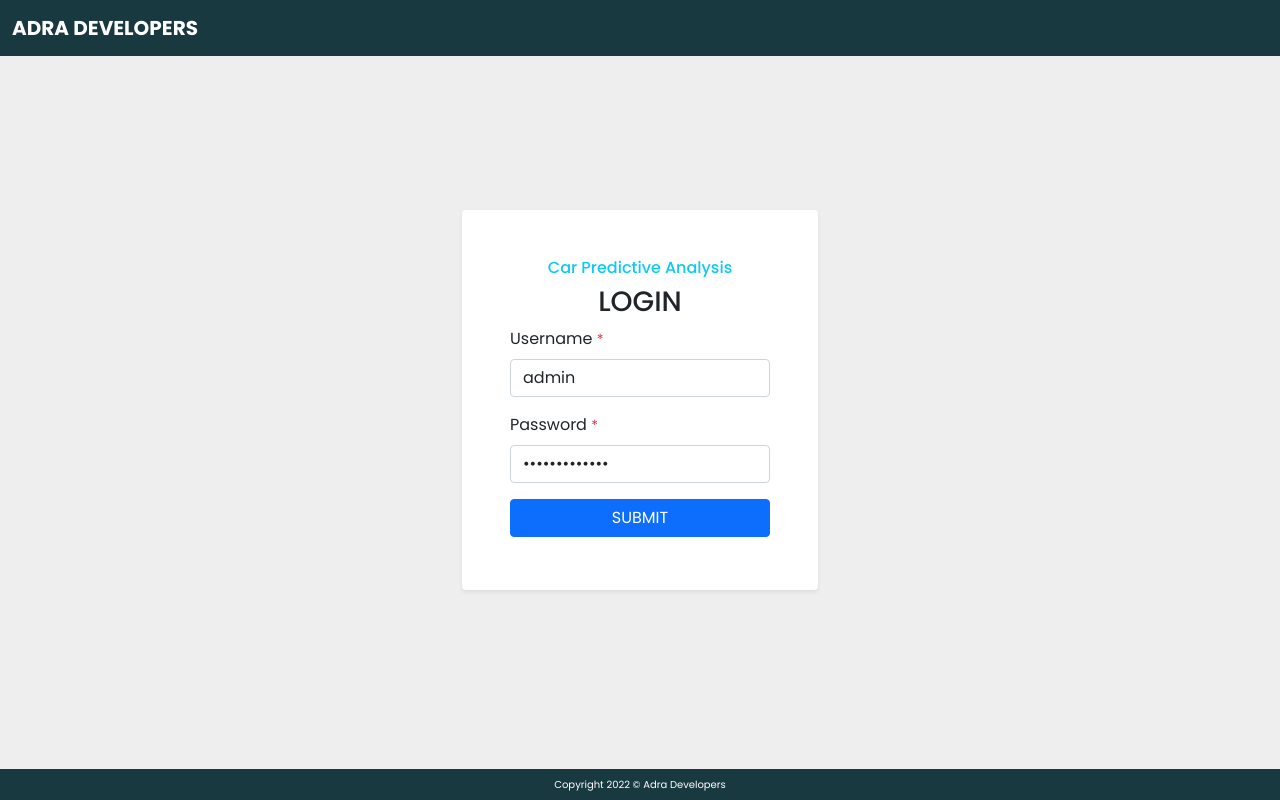
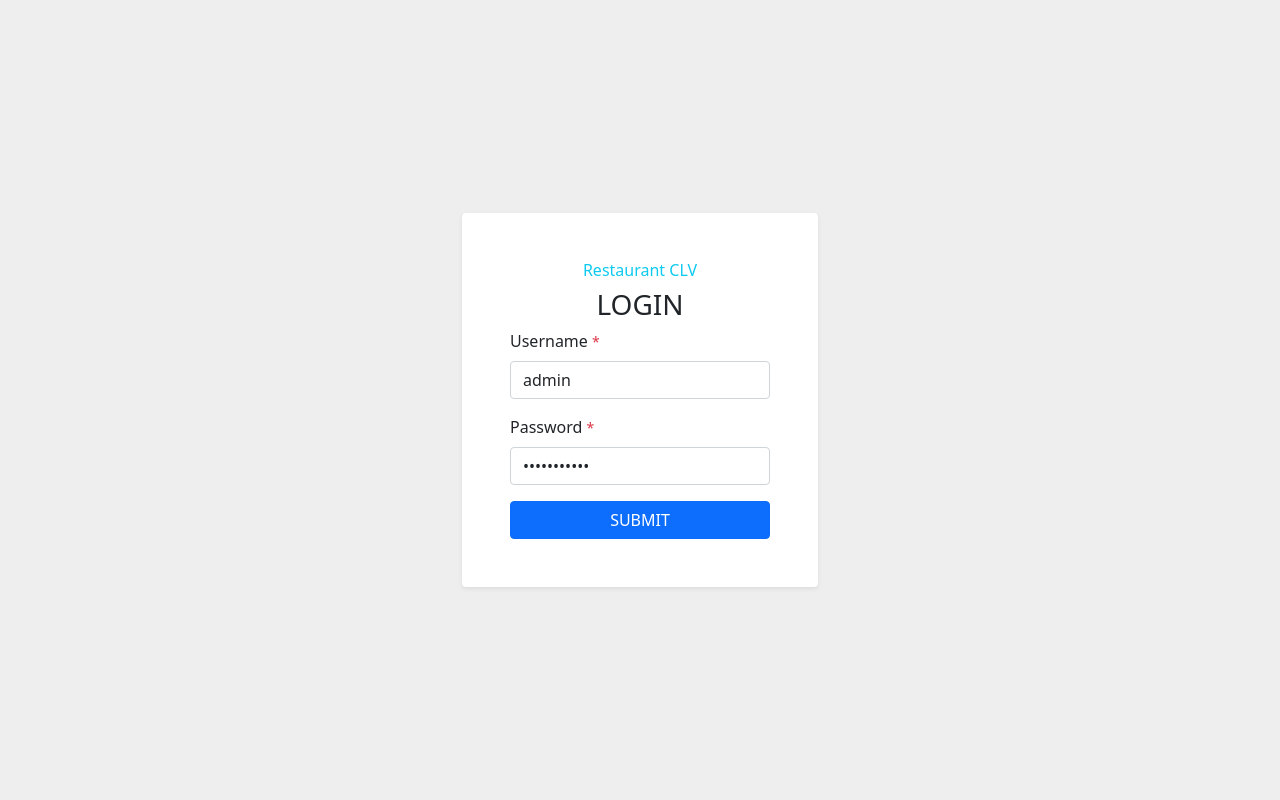
Before and after one commit to AppliedGit/Restaurant_CLV, a Django app: template templates/login.html in a window 1280 px wide. Run offline with Django 4.2, Linux system fonts and the light colour scheme; the template is opened without the code that fills it, so the values that code supplies are empty.

Commit message:
Add files via upload

```diff
--- a/templates/login.html
+++ b/templates/login.html
@@ -1,139 +1,67 @@
-{% load static %}
 <!doctype html>
 <html lang="en">
+
 <head>
     <meta charset="utf-8">
     <meta name="viewport" content="width=device-width, initial-scale=1">
-   <link href="https://cdn.jsdelivr.net/npm/bootstrap@5.0.2/dist/css/bootstrap.min.css" rel="stylesheet">
+    <link href="https://cdn.jsdelivr.net/npm/bootstrap@5.0.2/dist/css/bootstrap.min.css" rel="stylesheet">
     <script src="https://cdn.jsdelivr.net/npm/bootstrap@5.0.2/dist/js/bootstrap.bundle.min.js"></script>
-    <link href="https://cdn.datatables.net/1.11.3/css/dataTables.bootstrap5.min.css" rel="stylesheet" type="text/css">
     <script src="https://cdnjs.cloudflare.com/ajax/libs/jquery/3.3.1/jquery.min.js"></script>
-    <title>Login</title>
-    <style type="text/css">
-        @import url('https://fonts.googleapis.com/css2?family=Poppins:wght@100;200;300;400;500;600;700;800;900&display=swap');
-
-        body,
-        button {
-            font-family: 'Poppins', sans-serif;
-            background-color: #EEEEEE;
-        }
-
-        .bg-dark {
-            background-color: #193940 !important;
-        }
-
-        .footer-text {
-            font-size: 10px;
-            color: #ffffff !important;
-        }
-    </style>
-<script>
-    $(document).ready(function()
-    {
-        get_location();
-        json_content() ;
-
-    });
-
-
-        function get_location()
-        {
-            $.ajax({
-                url: "/get_location?",
-                // dataType: "json",
-                success: function (result)
-                {
-                    alert(result[0]["location"]);
-                }
-            });
-
-        }
-
-        function json_content()
-        {
-            $.ajax({
-                url: "/get_time_series_data",
-                // dataType: "json",
-                success: function (result)
-                {
-                    $("#json_content").text(JSON.stringify(result));
-                }
-            });
-
-        }
-
-        function selective_location()
-        {
-            $.ajax({
-                url: "/age_based_location_data?location=Reigate",
-                // dataType: "json",
-                success: function (result)
-                {
-                    alert(JSON.stringify(result));
-                }
-            });
-
+    <title>ADRA</title>
+    <script>
+        function login_process() {
+            var user_name = $("#user_name").val();
+            var user_password = $("#user_password").val();
+            if (user_name === "admin" && user_password === "Admin@12345") {
+                $.ajax({
+                    url: "/home/",
+                    success: function (result) {
+                        alert(result);
+                    }
+                });
+            }
         }
     </script>
+    <style>
+         body{
+            background-color: #eeeeee;
+         }
+    </style>
 
 </head>
 
 <body>
-    <nav class="navbar navbar-expand-lg navbar-dark bg-dark fixed-top">
-        <div class="container-fluid">
-            <a class="navbar-brand me-auto ms-lg-0 ms-3 text-uppercase fw-bold" href="#">Adra Developers</a>
-        </div>
-    </nav>
+
 
     <div class="container-fluid">
         <div class="container vh-100 login_page">
             <div class="row align-items-center vh-100">
                 <div class="col-lg-4 mx-auto">
                     <div class="bg-white p-5 rounded shadow-sm">
+                        <h6 class="text-info text-center">Restaurant CLV</h6>
+                        <h3 class="text-center">LOGIN</h3>
 
-                        <h6 class="text-info text-center">Car Predictive Analysis</h6>
-                        <h3 class="text-center">LOGIN</h3>
-                        <form id="login_form" method="POST" action="/ed74cf28e117c5f6dc9d4b8dfd76a7728d86000884abe0bffab1b9c881e0006ca6e057331ec536449b407bb0c5d4d947caff50d94e44772eccb6e6ad155e1a71/">
-                            {% csrf_token %}
                             <div class="mb-3">
                                 <label class="form-label">Username <small class="text-danger">*</small></label>
-                                <input type="text"
-                                    name="username"
-                                    placeholder="Username"
-                                    class="form-control"
-                                    id="username" value="admin" />
-
+                                <input type="text" name="Username" placeholder="Username" class="form-control"
+                                    id="user_name" value="admin" />
                             </div>
                             <div class="mb-3">
                                 <label class="form-label">Password <small class="text-danger">*</small></label>
-                                <input type="password"
-                                    name="password"
-                                    placeholder="password"
-                                    class="form-control"
-                                    id="password"   value="Applied@12345"
-                                />
-
+                                <input type="password" name="password" placeholder="Password" class="form-control"
+                                    id="user_password" value="Admin@12345" />
                             </div>
                             <div class="d-grid gap-2">
-                                <button class="btn btn-primary text-uppercase " onclick="selective_location();" type="button" >Submit</button>
+                                <button class="btn btn-primary text-uppercase " type="button"
+                                    onclick="login_process();">Submit</button>
                             </div>
-                            <div class="d-grid gap-2" style="padding-top: 5px;">
-                                <label id="lbl_status" style="color: red;text-align: center;">{{login_status}}</label>
-                            </div>
-                        </form>
+
                     </div>
-                    <div id="json_content"></div>
                 </div>
             </div>
         </div>
     </div>
 
-
-    <nav class="navbar fixed-bottom navbar-dark bg-dark py-0">
-        <div class="container justify-content-center">
-            <span class="navbar-text footer-text" href="#">Copyright 2022 © <a>Adra Developers</a></span>
-        </div>
-    </nav>
 </body>
 
 </html>
```
Also changed, not shown: templates/home.html (+43 -27 lines).
